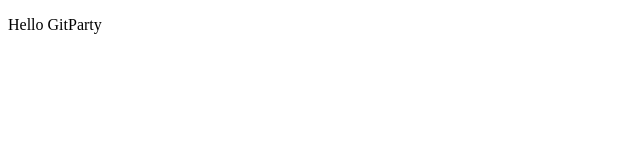
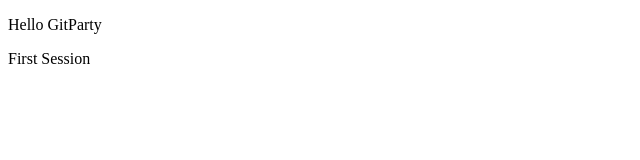
Before and after one commit to rednaks/gitparty-workshop, a plain HTML site: page index.html in a window 1280 px wide. Shown: the full height of the page, 0-640 px from the left. Drawn offline with Linux system fonts and the light colour scheme.

Commit message:
Modification du titre et ajout d'un paragraphe

```diff
--- a/index.html
+++ b/index.html
@@ -1,9 +1,10 @@
 <!DOCTYPE html>
 <html>
   <head>
-    <title>Hello World</title>
+    <title>Hello Esprit Libre</title>
   </head>
   <body>
     <p>Hello GitParty</p>
+    <p>First Session</p>
   <body>
 </html>
```
